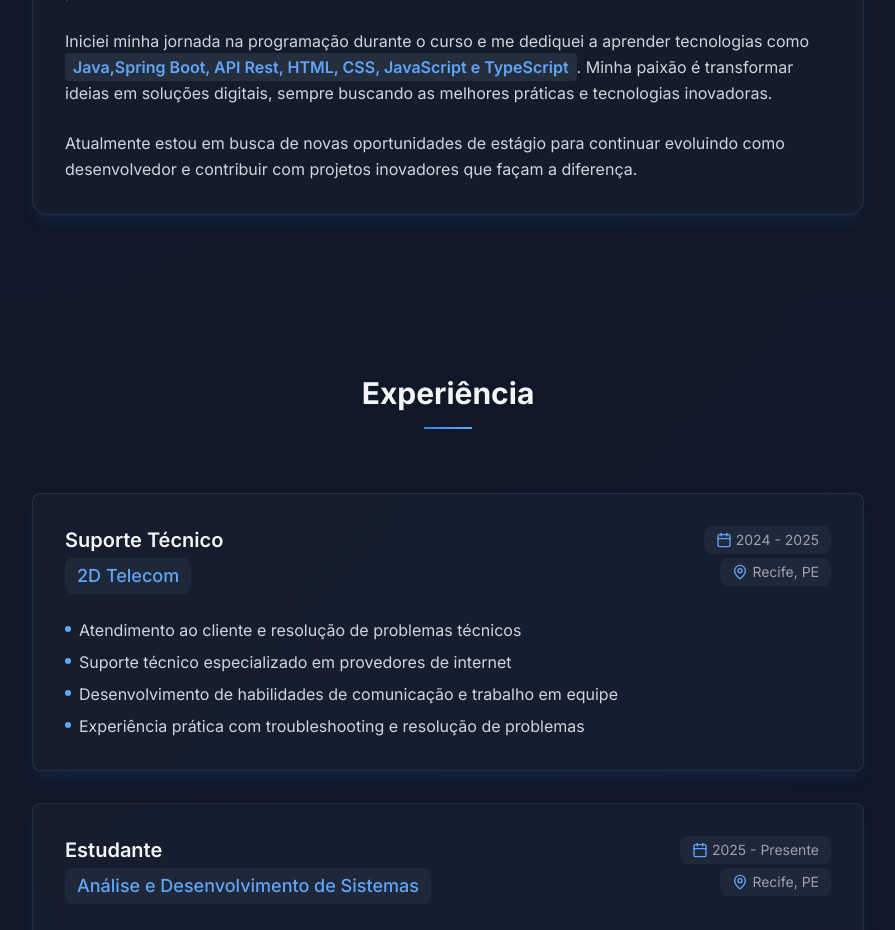
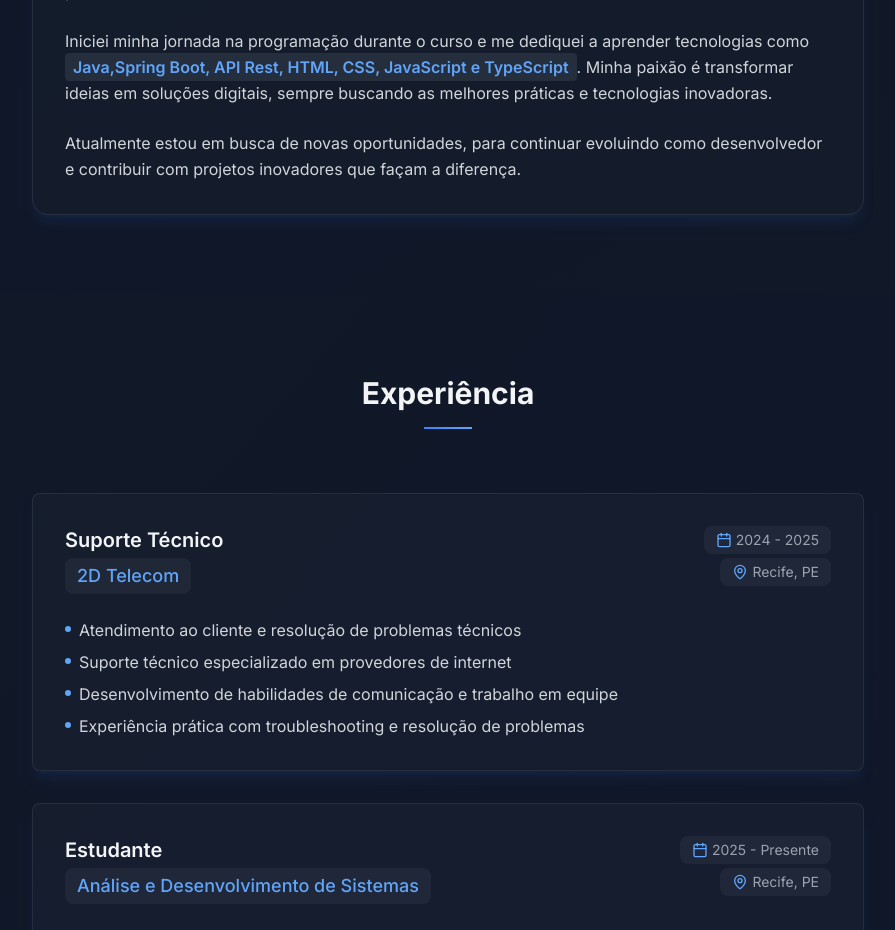
Before and after one commit to Jorgefigueredoo/Portif-lio, a Next.js app: page / in a window 1280 px wide. Shown: the part 1100-2030 px from the top of the page, without its empty margins (192-1087 px from the left). Built offline with nearby package versions, Linux system fonts and the light colour scheme.

Commit message:
ajustes de texto

```diff
--- a/components/about.tsx
+++ b/components/about.tsx
@@ -35,7 +35,7 @@ export function About() {
           </p>
 
           <p className="text-gray-300 dark:text-gray-300">
-            Atualmente estou em busca de novas oportunidades de estágio para continuar evoluindo como desenvolvedor e
+            Atualmente estou em busca de novas oportunidades, para continuar evoluindo como desenvolvedor e
             contribuir com projetos inovadores que façam a diferença.
           </p>
         </div>
```
